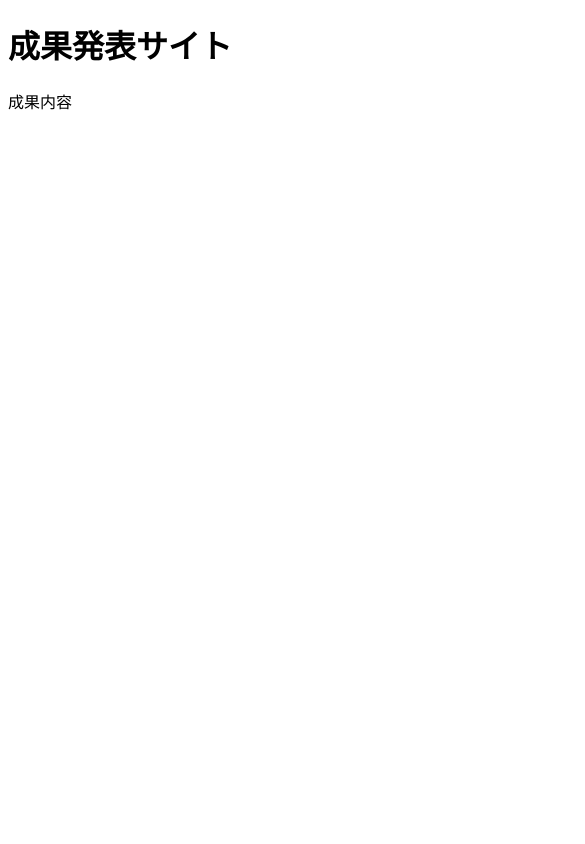
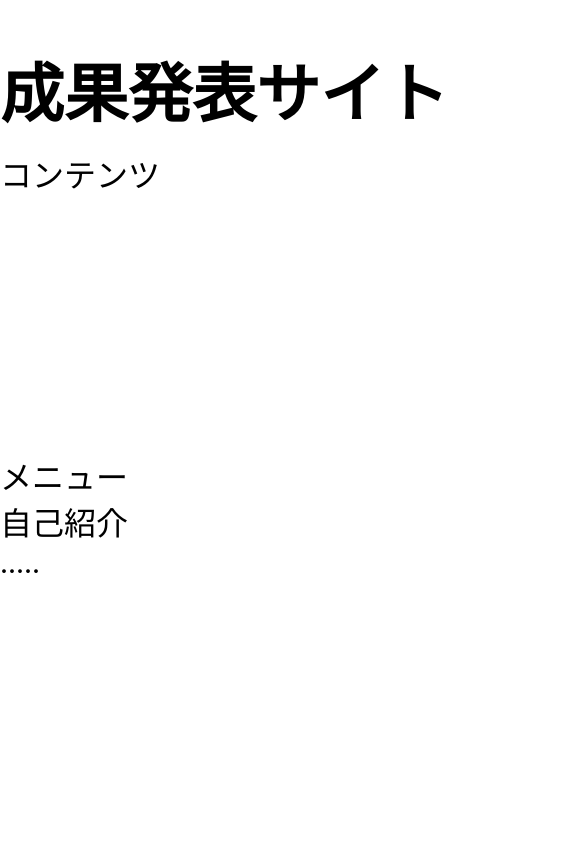
Before and after one commit to Kodai9/--, a plain HTML site: page index.html in a window 390 px wide. Shown: the top 844 px of the page, 585 px wide, since content can reach past the window. Drawn offline with Linux system fonts and the light colour scheme.

Commit message:
Add files via upload

```diff
--- a/index.html
+++ b/index.html
@@ -5,9 +5,13 @@
     <meta http-equiv="X-UA-Compatible" content="IE=edge" />
     <meta name="viewport" content="width=device-width, initial-scale=1.0" />
     <title>成果発表サイト</title>
+    <link rel="stylesheet" href="style.css" />
   </head>
   <body>
-    <h1>成果発表サイト</h1>
-    <p>成果内容</p>
+    <h1><header>成果発表サイト</header></h1>
+    <nav>メニュー</nav>
+    <main>コンテンツ</main>
+    <aside>自己紹介</aside>
+    <footer>.....</footer>
   </body>
 </html>
--- /dev/null
+++ b/style.css
@@ -0,0 +1,41 @@
+body {
+  font-size: 2rem;
+  width: 800px;
+  margin: 0 auto;
+  min-height: 100vh;
+  display: grid;
+  grid-template:
+    "... ...... ...... ...... ...... ...... ..."
+    "... header header header header header ..." 150px
+    "... ...... ...... ...... ...... ...... ..."
+    "... left   ...... center ...... right  ..." 1fr
+    "... ...... ...... ...... ...... ...... ..."
+    "... footer footer footer footer footer ..." 300px
+    "... ...... ...... ...... ...... ...... ..."
+    / auto 150px auto 1fr auto 200px auto;
+}
+header {
+  grid-area: header;
+}
+main {
+  grid-area: center;
+}
+nav {
+  grid-area: left;
+}
+aside {
+  grid-area: right;
+}
+footer {
+  grid-area: footer;
+}
+@media screen and (max-width: 1000px) {
+  body {
+    grid-template:
+      "header" 150px
+      "center" 1fr
+      "left  "
+      "right "
+      "footer" 300px;
+  }
+}
```
